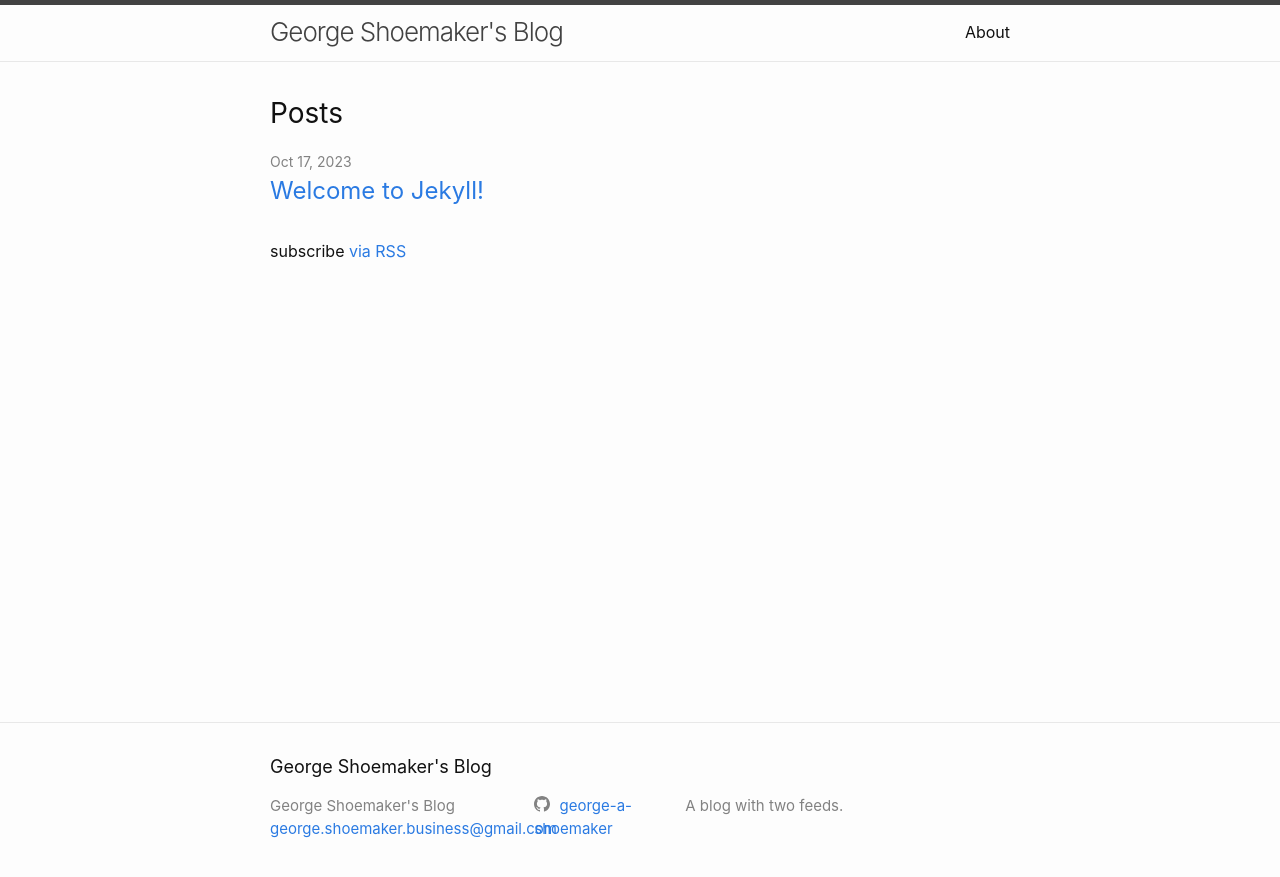
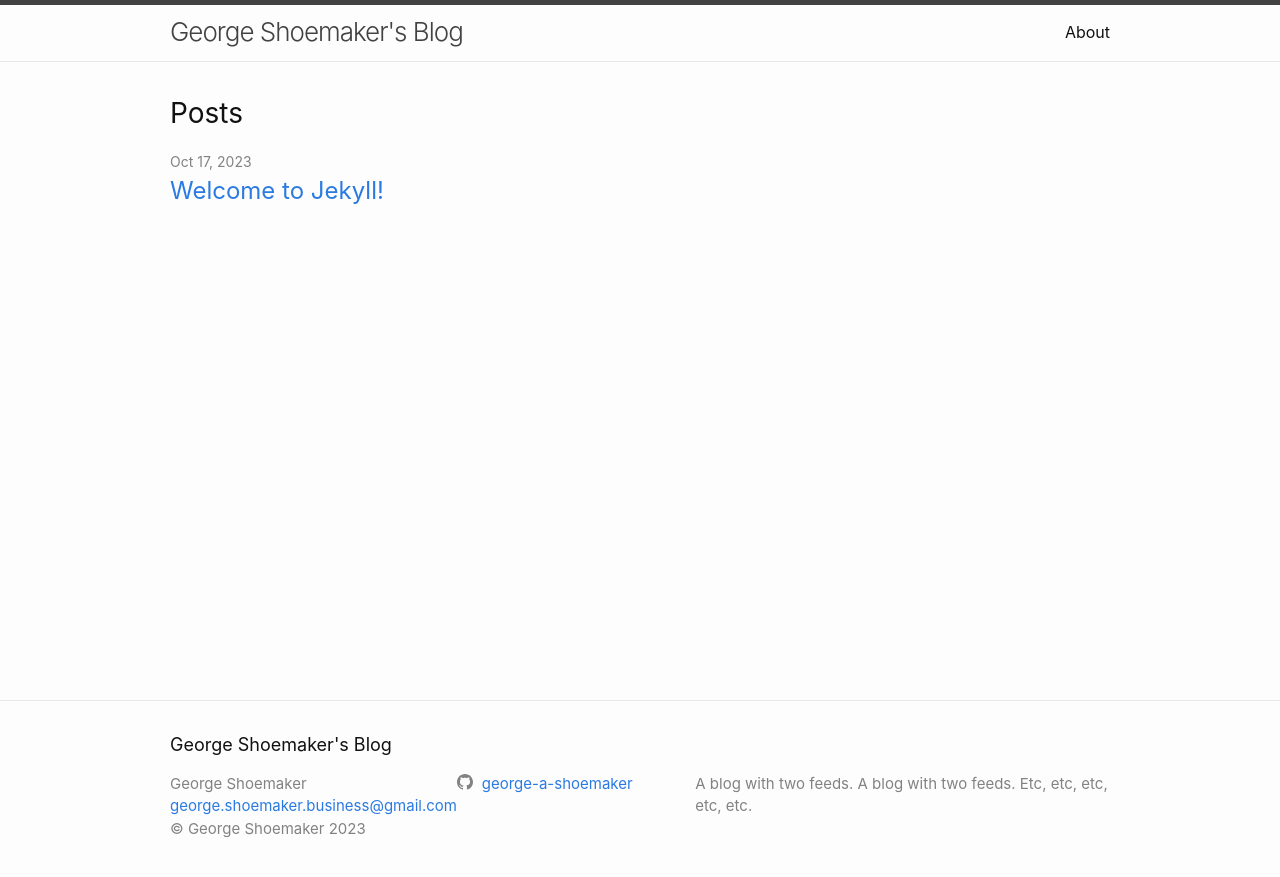
Before and after one commit to george-a-shoemaker/george-a-shoemaker.github.io, a Jekyll site: the page built from index.md, in a window 1280 px wide. Shown: the top 877 px of the page. Built offline with Jekyll 4.4.1, drawn with Linux system fonts in a browser that asks for light colours.

Commit message:
Layout adjustments

```diff
--- a/_config.yml
+++ b/_config.yml
@@ -16,11 +16,18 @@
 title: George Shoemaker's Blog
 email: george.shoemaker.business@gmail.com
 description: >- # this means to ignore newlines until "baseurl:"
-  A blog with two feeds.
+  A blog with two feeds. A blog with two feeds. Etc, etc, etc, etc, etc.
 baseurl: "/scratch-blog" # the subpath of your site, e.g. /blog
 url: "https://george-a-shoemaker.github.io" # the base hostname & protocol for your site, e.g. http://example.com
 # twitter_username: jekyllrb
 github_username:  george-a-shoemaker
+
+# author key is used by minima, but not included in default template
+author: George Shoemaker
+
+# Custom keys
+## Adds copyright line to footer with symbol and current year
+copyright: George Shoemaker
 
 # Build settings
 markdown: kramdown
--- a/_includes/footer.html
+++ b/_includes/footer.html
@@ -18,6 +18,9 @@
             {%- if site.email -%}
             <li><a class="u-email" href="mailto:{{ site.email }}">{{ site.email }}</a></li>
             {%- endif -%}
+            {%- if site.copyright -%}
+            <li>&copy; {{ site.copyright }} {{ 'now' | date: "%Y" }}</li>
+            {%- endif -%}
         </ul>
       </div>
 
--- a/_layouts/home.html
+++ b/_layouts/home.html
@@ -28,7 +28,7 @@ layout: default
       {%- endfor -%}
     </ul>
 
-    <p class="rss-subscribe">subscribe <a href="{{ "/feed.xml" | relative_url }}">via RSS</a></p>
+    <!-- <p class="rss-subscribe">subscribe <a href="{{ "/feed.xml" | relative_url }}">via RSS</a></p> -->
   {%- endif -%}
 
 </div>
--- a/_sass/minima.scss
+++ b/_sass/minima.scss
@@ -21,10 +21,10 @@ $grey-color-dark:  darken($grey-color, 25%) !default;
 $table-text-align: left !default;
 
 // Width of the content area
-$content-width:    800px !default;
+$content-width:    1000px !default;
 
 $on-palm:          600px !default;
-$on-laptop:        800px !default;
+$on-laptop:        1000px !default;
 
 // Use media queries like this:
 // @include media-query($on-palm) {
--- a/_sass/minima/_layout.scss
+++ b/_sass/minima/_layout.scss
@@ -135,13 +135,13 @@
 }
 
 .footer-col-1 {
-  width: -webkit-calc(35% - (#{$spacing-unit} / 2));
-  width:         calc(35% - (#{$spacing-unit} / 2));
+  width: -webkit-calc(30% - (#{$spacing-unit} / 2));
+  width:         calc(30% - (#{$spacing-unit} / 2));
 }
 
 .footer-col-2 {
-  width: -webkit-calc(20% - (#{$spacing-unit} / 2));
-  width:         calc(20% - (#{$spacing-unit} / 2));
+  width: -webkit-calc(25% - (#{$spacing-unit} / 2));
+  width:         calc(25% - (#{$spacing-unit} / 2));
 }
 
 .footer-col-3 {
```
